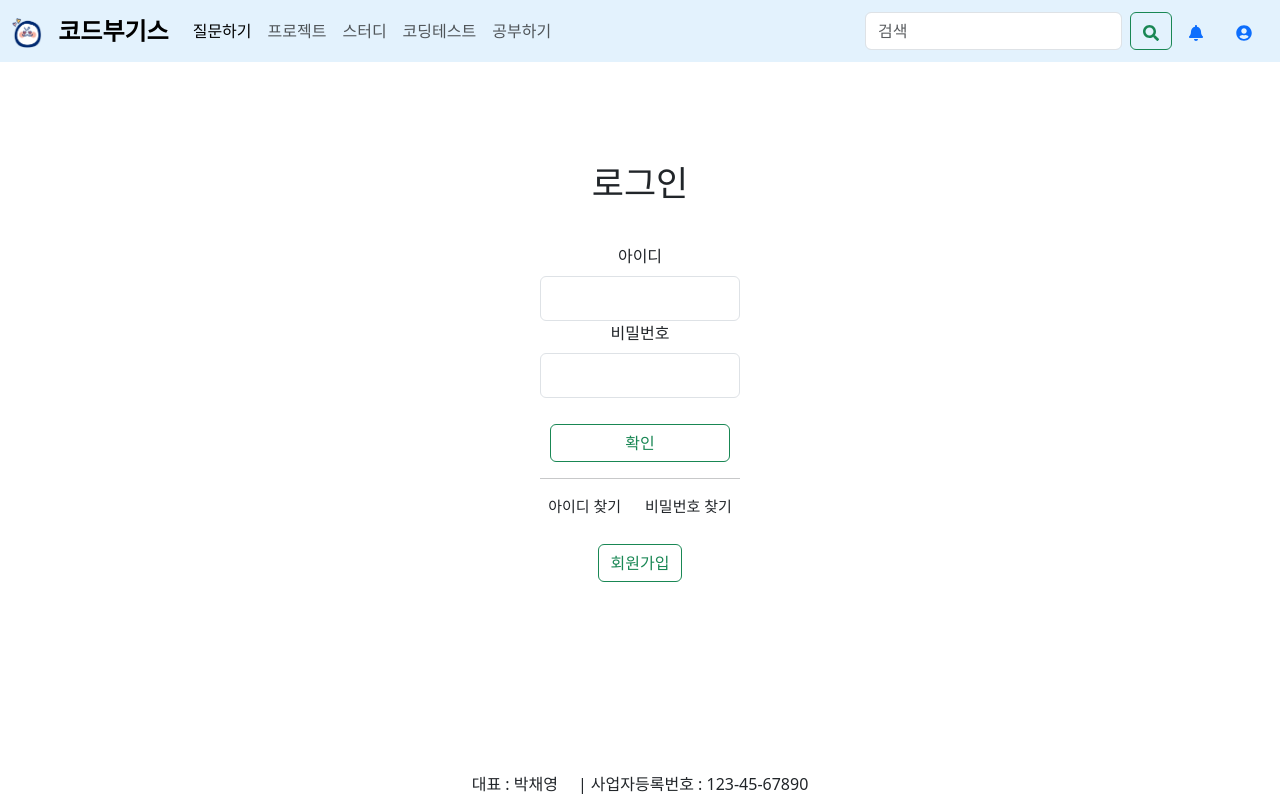
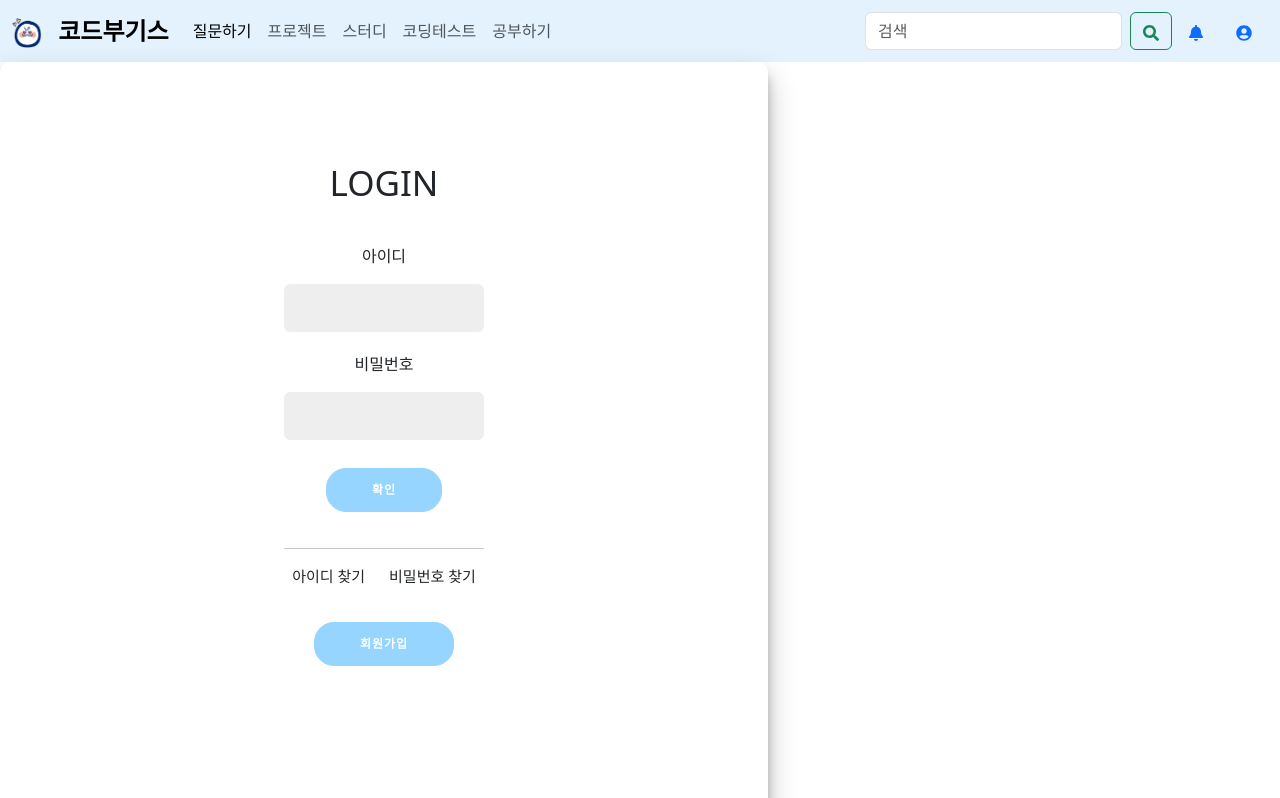
Before and after one commit to Hansung-Dev-D/project-blog, a React (Create React App) app in the folder blog/: page /login in a window 1280 px wide. Shown: the top 798 px of the page. Built offline with nearby package versions, Linux system fonts and the light colour scheme.

Commit message:
로그인 페이지 구현

```diff
--- a/blog/src/pages/Login.js
+++ b/blog/src/pages/Login.js
@@ -1,7 +1,95 @@
-import React, { useState } from 'react';
+import React, {useEffect, useState} from 'react';
 import { Button, Form } from 'react-bootstrap';
 import { useNavigate } from 'react-router-dom';
 import axios from 'axios';
+
+
+const styles = {
+    universal: {
+        boxSizing: 'border-box',
+    },
+    //전체 div
+    body: {
+        background: '#f6f5f7',
+        display: 'flex',
+        justifyContent: 'center',
+        alignItems: 'center',
+        flexDirection: 'column',
+        fontFamily: "'Montserrat', sans-serif",
+        height: '100vh',
+        margin: '-20px 0 50px',
+    },
+    //확인 버튼
+    button: {
+        borderRadius: '20px',
+        border: '1px solid #96d5ff',
+        backgroundColor: '#96d5ff',
+        color: '#FFFFFF',
+        fontSize: '12px',
+        fontWeight: 'bold',
+        padding: '12px 45px',
+        letterSpacing: '1px',
+        textTransform: 'uppercase',
+        transition: 'transform 80ms ease-in',
+        margin: '8px 0 20px 0',
+    },
+    buttonActive: {
+        transform: 'scale(0.95)',
+    },
+    buttonFocus: {
+        outline: 'none',
+    },
+    buttonGhost: {
+        backgroundColor: 'transparent',
+        borderColor: '#FFFFFF',
+    },
+    form: {
+        backgroundColor: '#FFFFFF',
+        display: 'flex',
+        alignItems: 'center',
+        justifyContent: 'center',
+        flexDirection: 'column',
+        padding: '0 50px',
+        height: '100%',
+        textAlign: 'center',
+    },
+    //아이디 비번 입력 창
+    input: {
+        backgroundColor: '#eee',
+        border: 'none',
+        padding: '12px 15px',
+        margin: '8px 0 20px 0', // 아래쪽 여백을 20px로 조정
+        width: '100%',
+    },
+    //로그인 폼 테두리
+    container: {
+        backgroundColor: '#fff',
+        borderRadius: '10px',
+        boxShadow: '0 14px 28px rgba(0,0,0,0.25), 0 10px 10px rgba(0,0,0,0.22)',
+        position: 'relative',
+        overflow: 'hidden',
+        width: '768px',
+        maxWidth: '100%',
+        minHeight: '480px',
+    },
+    formContainer: {
+        position: 'absolute',
+        top: 0,
+        height: '100%',
+        transition: 'all 0.6s ease-in-out',
+    },
+    overlayContainer: {
+        position: 'absolute',
+        top: 0,
+        left: '50%',
+        width: '50%',
+        height: '100%',
+        overflow: 'hidden',
+        transition: 'transform 0.6s ease-in-out',
+        zIndex: 100,
+    },
+};
+
 
 function Login() {
     const [inputId, setInputId] = useState('');
@@ -56,10 +144,11 @@ function Login() {
         alert('비밀번호를 찾습니다.');
     };
 
+
     return (
-        <div>
-            <div className="login wrap">
-                <h1 style={{ marginBottom: '40px', fontSize: '35px' }}>로그인</h1>
+        <div style={styles.container}>
+            <div className="login wrap" >
+                <h1 style={{ marginBottom: '40px', fontSize: '35px' }}>LOGIN</h1>
                 <Form onSubmit={handleSubmit}>
                     <div className="id_pw_align">
                         <Form.Label>아이디</Form.Label>
@@ -68,8 +157,7 @@ function Login() {
                             name="input_id"
                             value={inputId}
                             onChange={handleInputId}
-                            style={{ height: '45px' }}
-                        />
+                            style={styles.input} />
                         <Form.Label htmlFor="inputPassword5">비밀번호</Form.Label>
                         <Form.Control
                             type="password"
@@ -78,10 +166,10 @@ function Login() {
                             name="input_pw"
                             value={inputPw}
                             onChange={handleInputPw}
-                            style={{ height: '45px' }}
+                            style={styles.input}
                         />
                     </div>
-                    <Button variant="outline-success" size="large" style={{marginTop: '13%', width: "180px"}} type="submit">
+                    <Button variant="outline-success" size="large" style={styles.button} type="submit">
                         확인
                     </Button>
                 </Form>
@@ -95,7 +183,7 @@ function Login() {
           </span>
                 </div>
                 <div style={{ marginTop: '13%' }}>
-                    <Button variant="outline-success" size="large" onClick={onClickSignup}>
+                    <Button variant="outline-success" size="large" style={styles.button} onClick={onClickSignup}>
                         회원가입
                     </Button>
                 </div>
```
